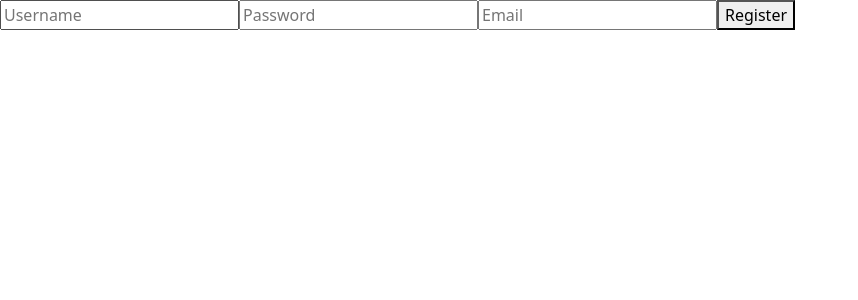
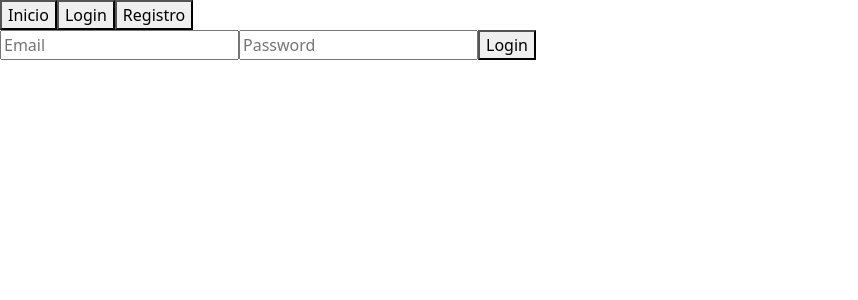
Before and after one commit to macoma1/GamersHub, an Angular app: page /login in a window 1280 px wide. Before the commit this address led to /. Shown: the top 300 px of the page, without its empty margins (0-858 px from the left). Built offline with nearby package versions, Linux system fonts and the light colour scheme.

Commit message:
agrega funcionalidad al inicio de sesion

```diff
--- a/src/app/app-routing.module.ts
+++ b/src/app/app-routing.module.ts
@@ -1,10 +1,24 @@
 import { NgModule } from '@angular/core';
 import { RouterModule, Routes } from '@angular/router';
+import { LoginComponent } from './login/login.component';
+import { RegisterComponent } from './register/register.component';
+import { AppComponent } from './app.component';
+import { GameComponent } from './game/game.component';
+import { HomeComponent } from './home/home.component';
 
-const routes: Routes = [];
+
+
+const routes: Routes = [
+  {path: '', component: GameComponent},
+  {path: 'login', component: LoginComponent},
+  {path: 'register', component: RegisterComponent},
+  {path: 'home', component: HomeComponent}
+];
 
 @NgModule({
   imports: [RouterModule.forRoot(routes)],
   exports: [RouterModule]
 })
+
+
 export class AppRoutingModule { }
--- a/src/app/app.component.html
+++ b/src/app/app.component.html
@@ -1,2 +1,4 @@
-<app-register></app-register>
-<!-- <app-game></app-game> -->
+<button routerLink="/" routerLinkActive="active">Inicio</button>
+<button routerLink="/login" routerLinkActive="active">Login</button>
+<button routerLink="/register" routerLinkActive="active">Registro</button>
+<router-outlet></router-outlet>
--- /dev/null
+++ b/src/app/home/home.component.html
@@ -0,0 +1 @@
+<p>home works!</p>
--- a/src/app/login/login.component.html
+++ b/src/app/login/login.component.html
@@ -1 +1,5 @@
-<p>login works!</p>
+<form [formGroup]="loginForm" (ngSubmit)="onLogin()">
+    <input type="text" formControlName="email" placeholder="Email">
+    <input type="password" formControlName="password" placeholder="Password">
+    <button type="submit">Login</button>
+</form>
--- a/src/app/login/login.component.ts
+++ b/src/app/login/login.component.ts
@@ -1,10 +1,41 @@
-import { Component } from '@angular/core';
+import { Component, OnInit } from '@angular/core';
+import { FormBuilder, FormGroup, Validators } from '@angular/forms';
+import { HttpClient } from '@angular/common/http';
+import { Router } from '@angular/router';
+
 
 @Component({
   selector: 'app-login',
   templateUrl: './login.component.html',
   styleUrls: ['./login.component.css']
 })
-export class LoginComponent {
+
+export class LoginComponent implements OnInit {
+  loginForm!: FormGroup;
+
+  constructor(private formBuilder: FormBuilder, private http: HttpClient, private router: Router) { }
+
+  ngOnInit(): void {
+    this.loginForm = this.formBuilder.group({
+      email: ['', [Validators.required, Validators.email]],
+      password: ['', Validators.required],
+    });
+  }
+
+  onLogin(): void {
+    {
+      this.http.post('http://localhost:3000/login', this.loginForm.value)
+        .subscribe((response: any) => {
+          if (response) { // && response.token
+            alert('Inicio de sesión exitoso!');
+            localStorage.setItem('authToken', response.token);
+            this.router.navigate(['/home']);
+          }
+        }, error => {
+          // Muestra un mensaje de error al usuario
+          console.error('Error en el inicio de sesión:', error);
+        });
+    }
+  }
 
 }
--- a/src/index.html
+++ b/src/index.html
@@ -1,5 +1,6 @@
 <!doctype html>
 <html lang="en">
+
 <head>
   <meta charset="utf-8">
   <title>PortfolioVideogames</title>
@@ -7,7 +8,9 @@
   <meta name="viewport" content="width=device-width, initial-scale=1">
   <link rel="icon" type="image/x-icon" href="favicon.ico">
 </head>
+
 <body>
   <app-root></app-root>
 </body>
+
 </html>
```
Also changed, not shown: src/app/app.module.ts (+6 -2 lines), src/app/home/home.component.ts (added, +10 -0 lines), src/app/home/home.component.css (added), 2 other files (tests, documents, lock files or other folders).
